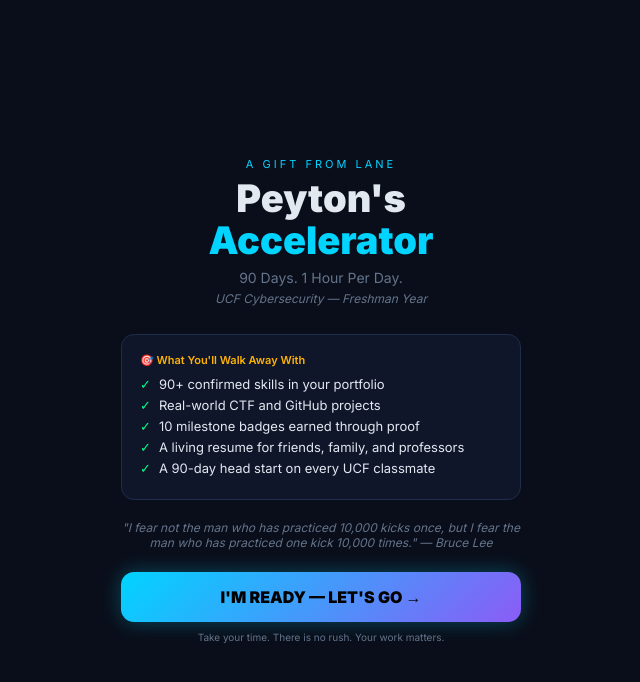
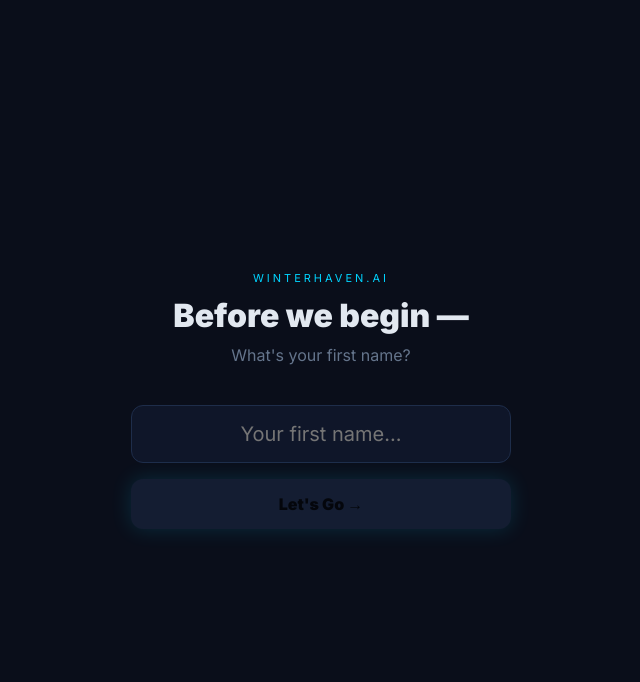
Before and after one commit to winterhavenai/peyton-accelerator, a React (Vite) app: page / in a window 1280 px wide. Shown: the top 682 px of the page, without its empty margins (319-959 px from the left). Built offline with nearby package versions, Linux system fonts and the light colour scheme.

Commit message:
Refactor App component for userName integration

```diff
--- a/src/App.jsx
+++ b/src/App.jsx
@@ -122,8 +122,32 @@ const css = `
   .gg{box-shadow:0 0 20px rgba(255,179,0,0.4)}
 `;
 
+// ── Log day completion to backend ──
+async function logCompletion({ name, day, streak, skills, reflection }) {
+  try {
+    await fetch("/api/log", {
+      method: "POST",
+      headers: { "Content-Type": "application/json" },
+      body: JSON.stringify({
+        name,
+        day,
+        streak,
+        skills,
+        reflection,
+        timestamp: new Date().toISOString(),
+      }),
+    });
+  } catch {
+    // Silent fail — never interrupt the user experience
+  }
+}
+
 export default function App() {
-  // ── screen seeds from localStorage — skips welcome if Peyton has started ──
+  // ── Name capture — shown once before anything else ──
+  const [userName, setUserName] = useState(() => localStorage.getItem("p_name") || "");
+  const [nameInput, setNameInput] = useState("");
+
+  // ── screen seeds from localStorage — skips welcome if user has started ──
   const [screen, setScreen] = useState(() => {
     const savedDay = +localStorage.getItem("pd") || 1;
     return savedDay > 1 ? "dashboard" : "welcome";
@@ -147,6 +171,7 @@ export default function App() {
   const [tInput, setTInput]             = useState("");
   const [pendingBadge, setPendingBadge] = useState(null);
   const [resumeTab, setResumeTab]       = useState("friends");
+  const [lastReflection, setLastReflection] = useState("");
   const endRef = useRef(null);
 
   const cur = getCurriculum(day);
@@ -161,6 +186,57 @@ export default function App() {
 
   useEffect(()=>{ endRef.current?.scrollIntoView({behavior:"smooth"}); },[msgs]);
 
+  // ── Name capture screen ──
+  if (!userName) {
+    return (
+      <div style={{minHeight:"100vh",background:C.bg,display:"flex",flexDirection:"column",alignItems:"center",justifyContent:"center",padding:24}}>
+        <style>{css}</style>
+        <div style={{maxWidth:380,width:"100%",textAlign:"center"}}>
+          <div style={{fontSize:11,color:C.accent,letterSpacing:3,textTransform:"uppercase",marginBottom:12}}>WinterHaven.AI</div>
+          <div style={{fontSize:32,fontWeight:900,lineHeight:1.2,marginBottom:8}}>Before we begin —</div>
+          <div style={{fontSize:16,color:C.muted,marginBottom:36,lineHeight:1.6}}>What's your first name?</div>
+          <input
+            value={nameInput}
+            onChange={e => setNameInput(e.target.value)}
+            onKeyDown={e => {
+              if (e.key === "Enter" && nameInput.trim()) {
+                const name = nameInput.trim();
+                localStorage.setItem("p_name", name);
+                setUserName(name);
+              }
+            }}
+            placeholder="Your first name..."
+            autoFocus
+            style={{
+              width:"100%", background:C.card, border:`1px solid ${C.border}`,
+              borderRadius:12, padding:"16px 20px", color:C.text,
+              fontSize:20, marginBottom:16, textAlign:"center",
+            }}
+          />
+          <button
+            onClick={() => {
+              if (nameInput.trim()) {
+                const name = nameInput.trim();
+                localStorage.setItem("p_name", name);
+                setUserName(name);
+              }
+            }}
+            disabled={!nameInput.trim()}
+            className="gl"
+            style={{
+              width:"100%", background:nameInput.trim()?`linear-gradient(135deg,${C.accent},${C.plum})`:C.border,
+              color:"#000", padding:"15px", borderRadius:12,
+              fontSize:16, fontWeight:900,
+              opacity: nameInput.trim() ? 1 : 0.5,
+            }}
+          >
+            Let's Go →
+          </button>
+        </div>
+      </div>
+    );
+  }
+
   async function cipher(sys, ms) {
     try {
       const r = await fetch("/api/chat",{method:"POST",headers:{"Content-Type":"application/json"},body:JSON.stringify({system:sys,messages:ms})});
@@ -171,9 +247,9 @@ export default function App() {
 
   async function startSession() {
     setScreen("session"); setPhase("chat"); setMsgs([]); setReflection(""); setAffirmation(""); setOutText(""); setOutEval(""); setLoading(true);
-    const sys = `You are Cipher — Peyton Bowers' personal AI cybersecurity mentor. Peyton is 17, heading to UCF for cybersecurity. He's on Day ${day} of a 90-day accelerator his father Lane built him. Streak: ${streak} days.
+    const sys = `You are Cipher — ${userName}'s personal AI cybersecurity mentor. ${userName} is heading to UCF for cybersecurity. They're on Day ${day} of a 90-day accelerator their father Lane built. Streak: ${streak} days.
 TODAY: "${cur.title}" | MISSION: ${cur.mission} | DELIVERABLE: ${cur.deliverable}
-Open with energy. Reference his day and streak. Connect to UCF. End with a specific first challenge. 4-6 sentences max.`;
+Open with energy. Reference their day and streak. Connect to UCF. End with a specific first challenge. 4-6 sentences max.`;
     const t = await cipher(sys,[{role:"user",content:`Start Day ${day}`}]);
     setMsgs([{role:"assistant",content:t}]); setLoading(false);
   }
@@ -182,27 +258,28 @@ Open with energy. Reference his day and streak. Connect to UCF. End with a speci
     if(!input.trim()||loading) return;
     const u = input.trim(); setInput("");
     const nm = [...msgs,{role:"user",content:u}]; setMsgs(nm); setLoading(true);
-    const sys = `You are Cipher — Peyton's cybersecurity AI mentor. Day ${day}. Topic: ${cur.title}. Direct, technical, encouraging. Max 4 sentences unless detail is requested.`;
+    const sys = `You are Cipher — ${userName}'s cybersecurity AI mentor. Day ${day}. Topic: ${cur.title}. Direct, technical, encouraging. Max 4 sentences unless detail is requested.`;
     const t = await cipher(sys,nm);
     setMsgs(p=>[...p,{role:"assistant",content:t}]); setLoading(false);
   }
 
   async function startReflection() {
     setPhase("reflection"); setLoading(true);
-    const sys = `You are Cipher — Peyton's mentor. He just finished Day ${day}: "${cur.title}". Ask ONE closing reflection question requiring him to explain the most important thing he learned TODAY in his own words. Specific to today's topic. 2 sentences max.`;
+    const sys = `You are Cipher — ${userName}'s mentor. They just finished Day ${day}: "${cur.title}". Ask ONE closing reflection question requiring them to explain the most important thing they learned TODAY in their own words. Specific to today's topic. 2 sentences max.`;
     const t = await cipher(sys,[{role:"user",content:"Ask my closing reflection question."}]);
     setMsgs(p=>[...p,{role:"assistant",content:t,isR:true}]); setLoading(false);
   }
 
   async function submitReflection() {
     if(!reflection.trim()) return;
+    setLastReflection(reflection);
     setLoading(true);
     const ds = DAY_SKILLS[day]||[`Completed Day ${day} cybersecurity study`];
-    const sys = `You are Cipher — Peyton's mentor. He answered his Day ${day} closing reflection: "${cur.title}".
-His answer: "${reflection}"
+    const sys = `You are Cipher — ${userName}'s mentor. They answered their Day ${day} closing reflection: "${cur.title}".
+Their answer: "${reflection}"
 Proven skills for today: ${ds.join(", ")}
-Respond: (1) specifically validate what he got RIGHT — quote his exact words back, (2) add one key insight he can build on, (3) name each skill he has NOW PROVEN specifically, (4) end with a powerful 1-sentence confidence statement about UCF.
-6-8 sentences. Make him feel the weight of this.`;
+Respond: (1) specifically validate what they got RIGHT — quote their exact words back, (2) add one key insight they can build on, (3) name each skill they have NOW PROVEN specifically, (4) end with a powerful 1-sentence confidence statement about UCF.
+6-8 sentences. Make them feel the weight of this.`;
     const t = await cipher(sys,[{role:"user",content:reflection}]);
     setAffirmation(t); setPhase("affirm");
     const ns = [...skills]; ds.forEach(sk=>{ if(!ns.find(s=>s.skill===sk)) ns.push({day,skill:sk,date:new Date().toLocaleDateString()}); });
@@ -213,18 +290,30 @@ Respond: (1) specifically validate what he got RIGHT — quote his exact words b
     if(!outText.trim()) return;
     setLoading(true);
     const proj = OUTSIDE_PROJECTS[day];
-    const sys = `You are Cipher — Peyton's mentor. He completed a real-world outside project for Day ${day}. ${proj.cipherEval}\nHis submission: "${outText}"\n6-8 sentences. Be specific. Name exact skills proven. Make it feel like graduation.`;
+    const sys = `You are Cipher — ${userName}'s mentor. They completed a real-world outside project for Day ${day}. ${proj.cipherEval}\nTheir submission: "${outText}"\n6-8 sentences. Be specific. Name exact skills proven. Make it feel like graduation.`;
     const t = await cipher(sys,[{role:"user",content:outText}]);
     setOutEval(t); setOutside(p=>({...p,[day]:{submitted:true,content:outText,eval:t}})); setLoading(false);
   }
 
-  function completeDay() {
+  async function completeDay() {
+    const completedDay = day;
     const nd = day+1; const ns = streak+1; setStreak(ns); setDay(nd);
     const nb = [...badges]; let newB = null;
     ALL_BADGES.forEach(b=>{ if(!nb.includes(b.id)&&nd>b.day){ nb.push(b.id); newB=b; } });
     setBadges(nb);
+
+    // ── Log to backend ──
+    const ds = DAY_SKILLS[completedDay] || [`Completed Day ${completedDay} cybersecurity study`];
+    await logCompletion({
+      name: userName,
+      day: completedDay,
+      streak: ns,
+      skills: ds,
+      reflection: lastReflection,
+    });
+
     if(newB){ setPendingBadge(newB); setShowBadge(newB); setTimeout(()=>{ setShowBadge(null); setShowTModal(true); },3000); }
-    setMsgs([]); setPhase("chat"); setReflection(""); setAffirmation(""); setOutText(""); setOutEval(""); setScreen("dashboard");
+    setMsgs([]); setPhase("chat"); setReflection(""); setAffirmation(""); setOutText(""); setOutEval(""); setLastReflection(""); setScreen("dashboard");
   }
 
   function saveTesimonial() {
@@ -232,10 +321,10 @@ Respond: (1) specifically validate what he got RIGHT — quote his exact words b
     setTInput(""); setShowTModal(false); setPendingBadge(null);
   }
 
-  if(screen==="welcome")   return <Welcome onStart={()=>setScreen("dashboard")} />;
+  if(screen==="welcome")   return <Welcome name={userName} onStart={()=>setScreen("dashboard")} />;
   if(screen==="badges")    return <Badges  badges={badges} testimonials={testimonials} onBack={()=>setScreen("dashboard")} />;
   if(screen==="portfolio") return <Portfolio skills={skills} outside={outside} day={day} onBack={()=>setScreen("dashboard")} />;
-  if(screen==="resume")    return <Resume  skills={skills} badges={badges} outside={outside} day={day} streak={streak} tab={resumeTab} setTab={setResumeTab} onBack={()=>setScreen("dashboard")} />;
+  if(screen==="resume")    return <Resume  skills={skills} badges={badges} outside={outside} day={day} streak={streak} name={userName} tab={resumeTab} setTab={setResumeTab} onBack={()=>setScreen("dashboard")} />;
 
   if(screen==="session") return (
     <Session cur={cur} msgs={msgs} input={input} setInput={setInput} loading={loading} phase={phase}
@@ -244,7 +333,7 @@ Respond: (1) specifically validate what he got RIGHT — quote his exact words b
       outsideProj={OUTSIDE_PROJECTS[day]} outside={outside}
       onSend={send} onStartReflect={startReflection} onSubmitReflect={submitReflection}
       onSubmitOut={submitOutside} onComplete={completeDay} onBack={()=>setScreen("dashboard")}
-      endRef={endRef} streak={streak} />
+      endRef={endRef} streak={streak} name={userName} />
   );
 
   const prog = Math.round((day/90)*100);
@@ -258,7 +347,7 @@ Respond: (1) specifically validate what he got RIGHT — quote his exact words b
       <div style={{background:C.card,borderBottom:`1px solid ${C.border}`,padding:"12px 18px",display:"flex",justifyContent:"space-between",alignItems:"center",position:"sticky",top:0,zIndex:100}}>
         <div>
           <div style={{fontSize:9,color:C.accent,letterSpacing:2,textTransform:"uppercase",fontWeight:600}}>WinterHaven.AI</div>
-          <div style={{fontSize:16,fontWeight:700}}>Peyton's Accelerator</div>
+          <div style={{fontSize:16,fontWeight:700}}>{userName}'s Accelerator</div>
         </div>
         <div style={{display:"flex",gap:6,alignItems:"center"}}>
           <div style={{textAlign:"center",marginRight:4}}>
@@ -378,7 +467,7 @@ Respond: (1) specifically validate what he got RIGHT — quote his exact words b
 }
 
 // ---- SESSION ----
-function Session({cur,msgs,input,setInput,loading,phase,reflection,setReflection,affirmation,hasOut,outDone,outText,setOutText,outEval,outsideProj,outside,onSend,onStartReflect,onSubmitReflect,onSubmitOut,onComplete,onBack,endRef,streak}) {
+function Session({cur,msgs,input,setInput,loading,phase,reflection,setReflection,affirmation,hasOut,outDone,outText,setOutText,outEval,outsideProj,outside,onSend,onStartReflect,onSubmitReflect,onSubmitOut,onComplete,onBack,endRef,streak,name}) {
   const canReflect = msgs.filter(m=>m.role==="user").length>=2;
   return (
     <div style={{minHeight:"100vh",background:C.bg,display:"flex",flexDirection:"column"}}>
@@ -396,7 +485,7 @@ function Session({cur,msgs,input,setInput,loading,phase,reflection,setReflection
         {msgs.length===0&&<div style={{textAlign:"center",padding:"40px 20px",color:C.muted}}><div style={{fontSize:36,marginBottom:10}}>⚡</div><div style={{fontSize:14,fontWeight:600,color:C.text}}>Loading Cipher...</div></div>}
         {msgs.map((m,i)=>(
           <div key={i} className="si" style={{display:"flex",flexDirection:"column",alignItems:m.role==="user"?"flex-end":"flex-start"}}>
-            <div style={{fontSize:9,color:C.muted,marginBottom:3,padding:"0 4px"}}>{m.role==="user"?"Peyton":"Cipher"}</div>
+            <div style={{fontSize:9,color:C.muted,marginBottom:3,padding:"0 4px"}}>{m.role==="user"?name:"Cipher"}</div>
             <div style={{maxWidth:"88%",padding:"10px 13px",borderRadius:m.role==="user"?"14px 14px 4px 14px":"14px 14px 14px 4px",background:m.isR?"rgba(255,179,0,0.08)":m.role==="user"?`linear-gradient(135deg,${C.accent},${C.plum})`:C.card,border:m.role!=="user"?`1px solid ${m.isR?"rgba(255,179,0,0.3)":C.border}`:"none",color:m.role==="user"?"#000":C.text,fontSize:13,lineHeight:1.7}}>{m.content}</div>
           </div>
         ))}
@@ -462,7 +551,7 @@ function Portfolio({skills,outside,day,onBack}) {
       <style>{css}</style>
       <button onClick={onBack} style={{background:"transparent",color:C.muted,fontSize:13,marginBottom:14,padding:"3px 0"}}>← Back</button>
       <div style={{fontSize:9,color:C.green,letterSpacing:3,textTransform:"uppercase",fontWeight:600,marginBottom:3}}>Skills Portfolio</div>
-      <div style={{fontSize:20,fontWeight:900,marginBottom:3}}>What Peyton Can Do</div>
+      <div style={{fontSize:20,fontWeight:900,marginBottom:3}}>What I Can Do</div>
       <div style={{fontSize:12,color:C.muted,marginBottom:18}}>{skills.length} skills confirmed · {Object.keys(grouped).length} days</div>
       {skills.length===0&&<div style={{textAlign:"center",padding:"40px 20px",color:C.muted}}><div style={{fontSize:28,marginBottom:10}}>📋</div>Complete Day 1 to start building your portfolio.</div>}
       {Object.keys(grouped).sort((a,b)=>+a-+b).map(d=>(
@@ -487,7 +576,7 @@ function Portfolio({skills,outside,day,onBack}) {
 }
 
 // ---- RESUME ----
-function Resume({skills,badges,outside,day,streak,tab,setTab,onBack}) {
+function Resume({skills,badges,outside,day,streak,name,tab,setTab,onBack}) {
   const outsideDone = Object.keys(outside).filter(d=>outside[d].submitted);
   const earnedBadges = ALL_BADGES.filter(b=>badges.includes(b.id));
   return (
@@ -495,7 +584,7 @@ function Resume({skills,badges,outside,day,streak,tab,setTab,onBack}) {
       <style>{css}</style>
       <button onClick={onBack} style={{background:"transparent",color:C.muted,fontSize:13,marginBottom:14,padding:"3px 0"}}>← Back</button>
       <div style={{fontSize:9,color:C.accent,letterSpacing:3,textTransform:"uppercase",fontWeight:600,marginBottom:3}}>Living Resume</div>
-      <div style={{fontSize:20,fontWeight:900,marginBottom:2}}>Peyton Bowers</div>
+      <div style={{fontSize:20,fontWeight:900,marginBottom:2}}>{name}</div>
       <div style={{fontSize:12,color:C.muted,marginBottom:14}}>Cybersecurity Professional in Training · Day {day} of 90 · {streak} day streak</div>
 
       <div style={{display:"flex",gap:7,marginBottom:18}}>
@@ -524,18 +613,18 @@ function Resume({skills,badges,outside,day,streak,tab,setTab,onBack}) {
 
       {tab==="family"&&(
         <div>
-          <Block title="What Peyton Is Doing" color={C.gold}>
-            <div style={{fontSize:13,color:C.text,lineHeight:1.7}}>Peyton is completing a 90-day cybersecurity accelerator — 1 hour every single day — to prepare for UCF. He works with an AI mentor learning the same skills that professional cybersecurity analysts use. He doesn't just read about it — he builds things and proves his skills in real challenges online.</div>
+          <Block title={`What ${name} Is Doing`} color={C.gold}>
+            <div style={{fontSize:13,color:C.text,lineHeight:1.7}}>{name} is completing a 90-day cybersecurity accelerator — 1 hour every single day — to prepare for UCF. They work with an AI mentor learning the same skills that professional cybersecurity analysts use. They don't just read about it — they build things and prove their skills in real challenges online.</div>
           </Block>
           <Block title="In Plain English" color={C.green}>
             {skills.slice(0,6).map((s,i)=><div key={i} style={{fontSize:13,color:C.text,marginBottom:5}}>✅ {s.skill}</div>)}
             {skills.length>6&&<div style={{fontSize:12,color:C.accent}}>...and {skills.length-6} more proven skills</div>}
           </Block>
           {outsideDone.length>0&&<Block title="Real World Proof" color={C.green}>
-            <div style={{fontSize:13,color:C.text,lineHeight:1.7}}>Peyton has completed {outsideDone.length} real-world project{outsideDone.length>1?"s":""} outside the app and brought back documented proof — including live cybersecurity challenges on the same platforms used by professional security analysts.</div>
+            <div style={{fontSize:13,color:C.text,lineHeight:1.7}}>{name} has completed {outsideDone.length} real-world project{outsideDone.length>1?"s":""} outside the app and brought back documented proof — including live cybersecurity challenges on the same platforms used by professional security analysts.</div>
           </Block>}
           <div style={{background:`rgba(139,92,246,0.08)`,border:`1px solid rgba(139,92,246,0.25)`,borderRadius:11,padding:"12px 14px",marginBottom:12}}>
-            <div style={{fontSize:12,color:C.text,lineHeight:1.7,fontStyle:"italic"}}>"Peyton has spent {day} hours studying cybersecurity the same way professionals do — building real things and solving real problems. He enters UCF already thinking like a security professional."</div>
+            <div style={{fontSize:12,color:C.text,lineHeight:1.7,fontStyle:"italic"}}>"{name} has spent {day} hours studying cybersecurity the same way professionals do — building real things and solving real problems. They enter UCF already thinking like a security professional."</div>
             <div style={{fontSize:10,color:C.muted,marginTop:6}}>— Cipher AI, Day {day} Assessment</div>
           </div>
         </div>
@@ -614,13 +703,13 @@ function Badges({badges,testimonials,onBack}) {
 }
 
 // ---- WELCOME ----
-function Welcome({onStart}) {
+function Welcome({name, onStart}) {
   return (
     <div style={{minHeight:"100vh",background:C.bg,display:"flex",flexDirection:"column",alignItems:"center",justifyContent:"center",padding:24}}>
       <style>{css}</style>
       <div style={{maxWidth:400,width:"100%",textAlign:"center"}}>
         <div style={{fontSize:11,color:C.accent,letterSpacing:3,textTransform:"uppercase",marginBottom:7}}>A Gift From Lane</div>
-        <div style={{fontSize:38,fontWeight:900,lineHeight:1.1,marginBottom:7}}>Peyton's<br /><span style={{color:C.accent}}>Accelerator</span></div>
+        <div style={{fontSize:38,fontWeight:900,lineHeight:1.1,marginBottom:7}}>{name}'s<br /><span style={{color:C.accent}}>Accelerator</span></div>
         <div style={{fontSize:14,color:C.muted,marginBottom:5}}>90 Days. 1 Hour Per Day.</div>
         <div style={{fontSize:12,color:C.muted,marginBottom:28,fontStyle:"italic"}}>UCF Cybersecurity — Freshman Year</div>
         <div style={{background:C.card,border:`1px solid ${C.border}`,borderRadius:13,padding:18,marginBottom:20,textAlign:"left"}}>
```
